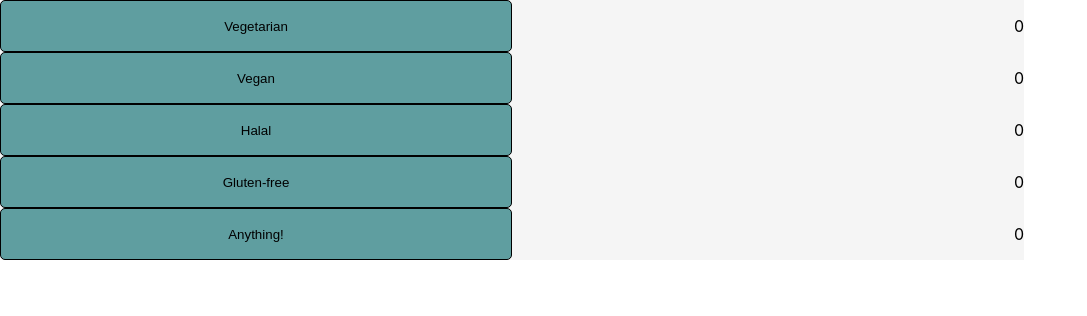
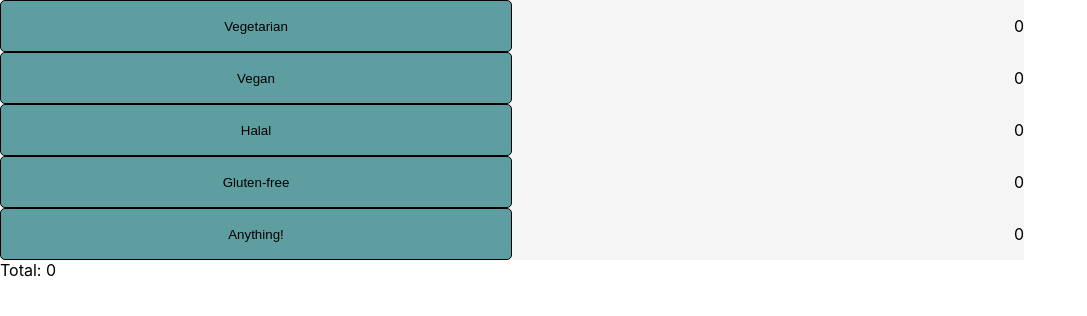
Before and after one commit to ChidimmaOfodum/challenge-counter, a React (Create React App) app: page / in a window 1280 px wide. Shown: the top 316 px of the page, without its empty margins (0-1087 px from the left). Built offline with nearby package versions, Linux system fonts and the light colour scheme.

Commit message:
total functionality implemented

```diff
--- a/src/App.js
+++ b/src/App.js
@@ -1,5 +1,6 @@
 
 import './App.css';
+import CounterTotal from './Components/CounterTotal';
 import Meal from './Components/Meal';
 
 function App() {
--- /dev/null
+++ b/src/Components/CounterTotal.jsx
@@ -0,0 +1,11 @@
+import React from 'react'
+
+function CounterTotal(prop) {
+  return (
+    <div>
+      Total: {prop.total}
+    </div>
+  )
+}
+
+export default CounterTotal
--- a/src/Components/Meal.jsx
+++ b/src/Components/Meal.jsx
@@ -1,23 +1,25 @@
 import React, { useState }from "react";
+import CounterTotal from "./CounterTotal";
 import SingleMeal from "./SingleMeal";
 
 const meals = ["Vegetarian", "Vegan", "Halal", "Gluten-free", "Anything!"];
 
 function Meal() {
-    // const [count, setCount] = useState(0)
+    const [total, setTotal] = useState(0)
 
-    // function handleCount() {
-    //     setCount((count) => count + 1)
-    // }
+    function handleTotal() {
+        setTotal((count) => count + 1)
+    }
   return (
     <div>
       {meals.map((meal) => {
         return (
           <div >
-            <SingleMeal meal = {meal} />
+            <SingleMeal meal = {meal} handleTotal = {handleTotal} />
           </div>
         );
       })}
+      <CounterTotal total = {total} />
     </div>
   );
 }
--- a/src/Components/SingleMeal.jsx
+++ b/src/Components/SingleMeal.jsx
@@ -5,6 +5,7 @@ function SingleMeal(prop) {
 
     function handleClick() {
         setCount((count) => count + 1)
+        prop.handleTotal()
     }
   return (
     <div className='singleMealCtn'>
```
